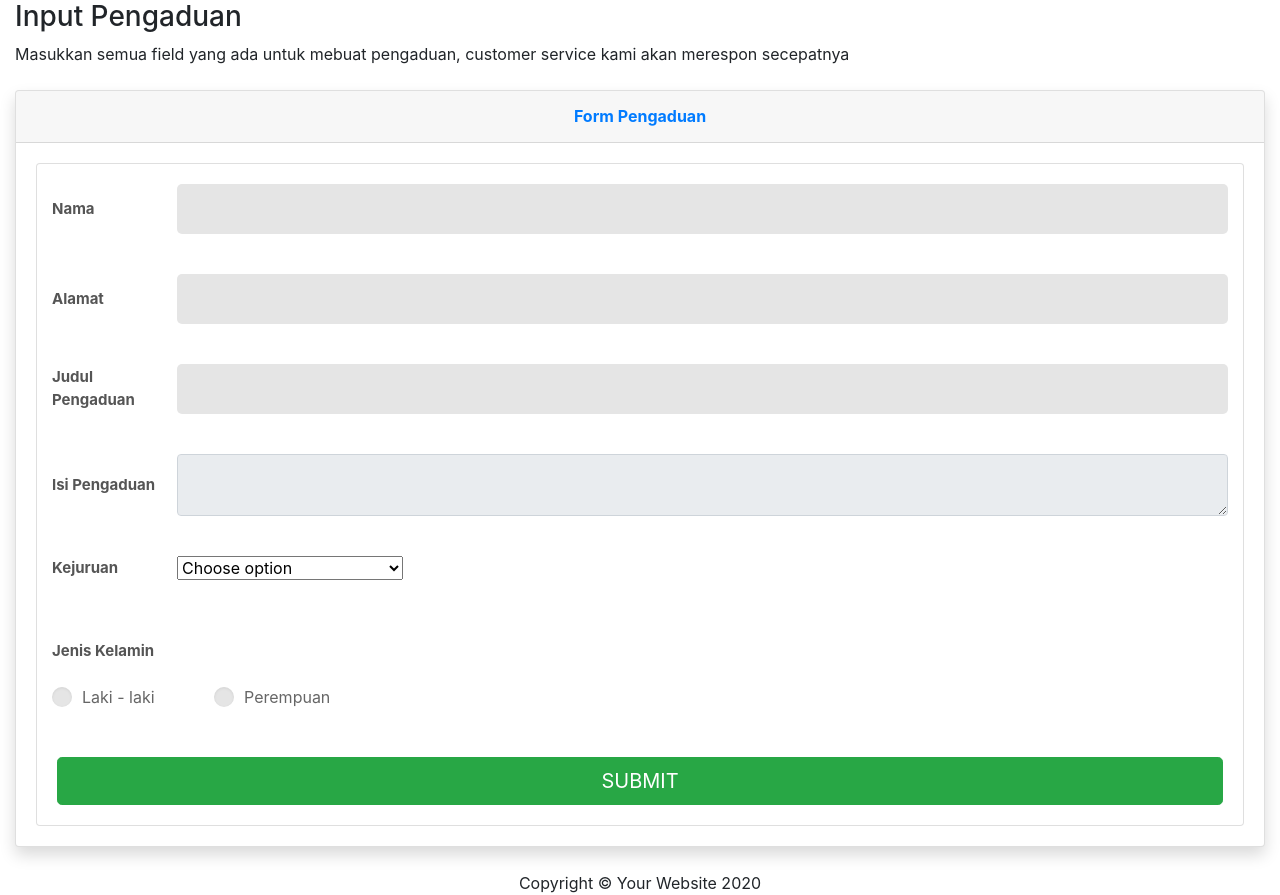
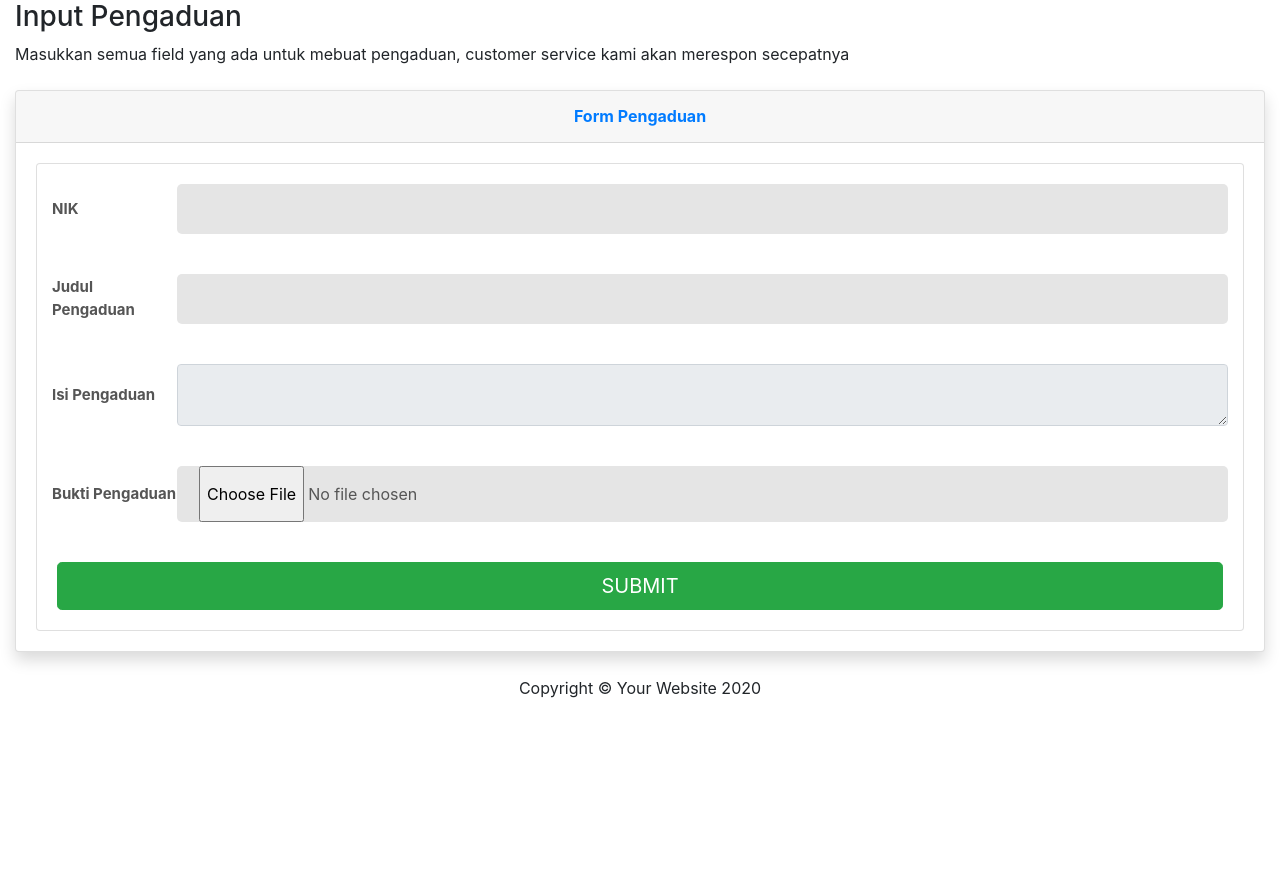
Before and after one commit to RafiIzzatulRizquFaris/PengaduanMasyarakatCI, a CodeIgniter app: page /PengaduanMasyarakatCI/InputDashboardController/index in a window 1280 px wide. Shown: the part 407-1302 px from the top of the page. After the commit the page ends 1105 px from the top, so only its background shows below. Run offline with CodeIgniter, Linux system fonts and the light colour scheme; some libraries are stand-ins or nearby versions.

Commit message:
Update inputdashboard.php
change format report form

```diff
--- a/application/views/user/inputdashboard.php
+++ b/application/views/user/inputdashboard.php
@@ -137,18 +137,10 @@
 								<div class="card-body">
 									<form method="POST" action="invoice.php">
 										<div class="form-row">
-                      <div class="name">Nama</div>
+											<div class="name">NIK</div>
 											<div class="value">
 												<div class="input-group">
-                          <input class="input--style-5" type="text" name="nama_pengaduan" />
-                        </div>
-                      </div>
-                    </div>
-                    <div class="form-row">
-                      <div class="name">Alamat</div>
-                      <div class="value">
-                        <div class="input-group">
-                          <input class="input--style-5" type="email" name="alamat_pengaduan" />
+													<input class="input--style-5" type="text" name="nik_pengaduan" disabled />
 												</div>
 											</div>
 										</div>
@@ -170,34 +162,11 @@
 											</div>
 										</div>
 										<div class="form-row">
-                      <div class="name">Kejuruan</div>
+											<div class="name">Bukti Pengaduan</div>
 											<div class="value">
 												<div class="input-group">
-                          <div class="rs-select2 js-select-simple select--no-search">
-                            <select name="kejuran_siswa">
-                              <option disabled="disabled" selected="selected">Choose option</option>
-                              <option>Rekayasa Perangkat Lunak</option>
-                              <option>Multimedia</option>
-                              <option>Teknik Elektronik Informasi</option>
-                              <option>Broadcast</option>
-                              <option>Teknik Komputer Jaringan</option>
-                            </select>
-                            <div class="select-dropdown"></div>
+													<input type="file" class="form-control-file input--style-5" id="bukti_pengaduan">
 												</div>
-                        </div>
-                      </div>
-                    </div>
-                    <div class="form-row p-t-20">
-                      <label class="label label--block">Jenis Kelamin</label>
-                      <div class="p-t-15">
-                        <label class="radio-container m-r-55">Laki - laki
-                          <input type="radio" name="gender_siswa" />
-                          <span class="checkmark"></span>
-                        </label>
-                        <label class="radio-container">Perempuan
-                          <input type="radio" name="gender_siswa" />
-                          <span class="checkmark"></span>
-                        </label>
 											</div>
 										</div>
 										<div class="text-center">
```
Lines whose indentation alone changed are shown as unchanged.
